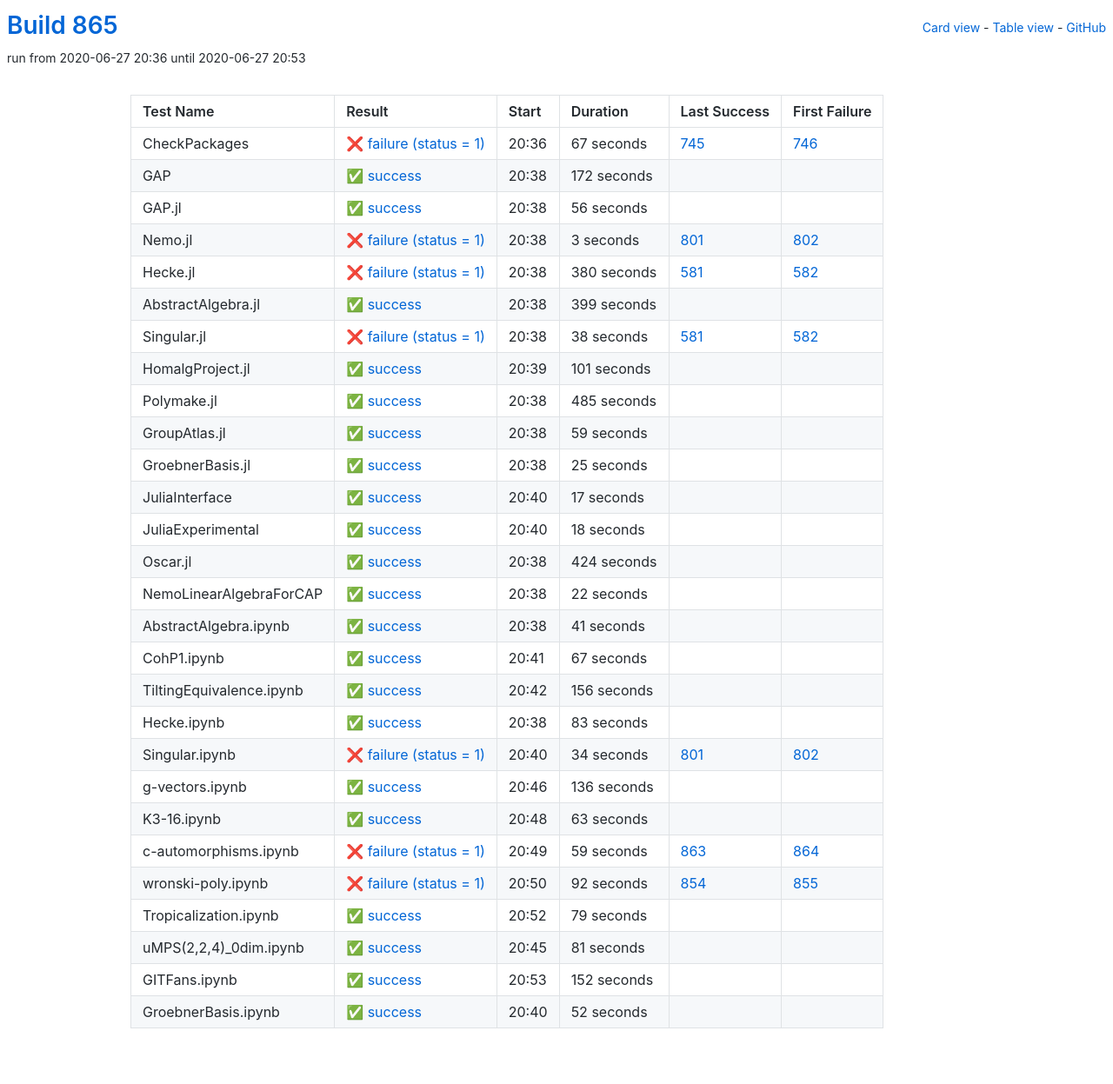
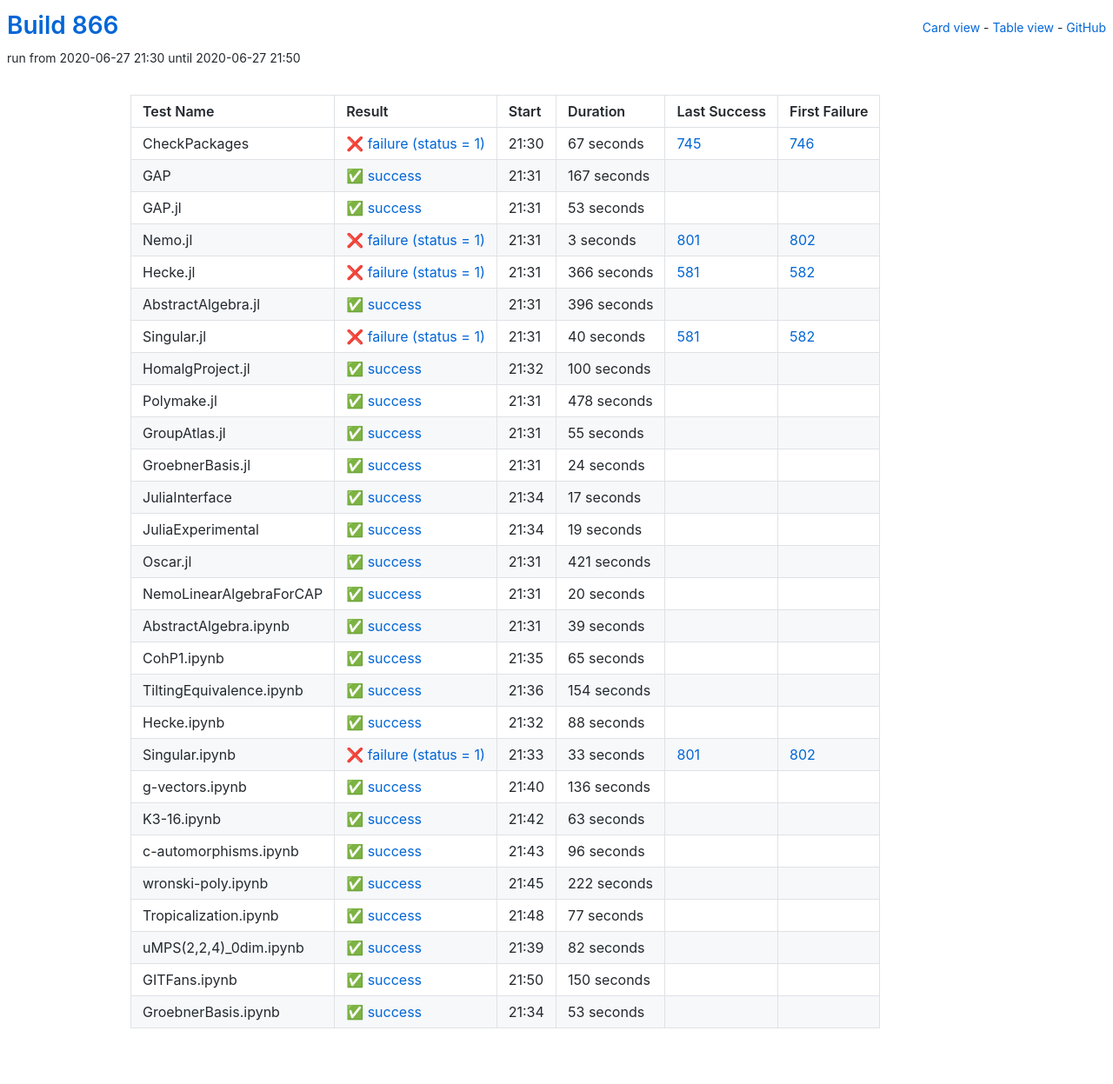
Before and after one commit to oscar-system/oscar-ci-status-1.4, a Jekyll site: the page built from table.html, in a window 1280 px wide. Shown: the whole page at 87% size. Built offline with Jekyll 4.4.1, drawn with Linux system fonts in a browser that asks for light colours.

Commit message:
Build #866

```diff
--- a/_data/ci.yml
+++ b/_data/ci.yml
@@ -1,6 +1,6 @@
 ---
-build: 865
-build_url: https://oscarci.mathematik.uni-kl.de/job/oscar-julia-1.4/865/
+build: 866
+build_url: https://oscarci.mathematik.uni-kl.de/job/oscar-julia-1.4/866/
 job: oscar-julia-1.4
 organization: oscar-system
 repo: oscar-ci-status-1.4
@@ -8,8 +8,8 @@ repourl: https://github.com/oscar-system/oscar-ci-status-1.4
 tests:
 - name: CheckPackages
   id: checkpackages
-  log: https://oscarci.mathematik.uni-kl.de/job/oscar-julia-1.4/865/artifact/logs/build-865/CheckPackages.log
-  start: 2020-06-27 20:36
+  log: https://oscarci.mathematik.uni-kl.de/job/oscar-julia-1.4/866/artifact/logs/build-866/CheckPackages.log
+  start: 2020-06-27 21:30
   success: false
   exitcode: 1
   status: failure
@@ -20,32 +20,32 @@ tests:
   first_failure_url: https://oscarci.mathematik.uni-kl.de/job/oscar-julia-1.4/746/
 - name: GAP
   id: gap
-  log: https://oscarci.mathematik.uni-kl.de/job/oscar-julia-1.4/865/artifact/logs/build-865/GAP.log
-  start: 2020-06-27 20:38
+  log: https://oscarci.mathematik.uni-kl.de/job/oscar-julia-1.4/866/artifact/logs/build-866/GAP.log
+  start: 2020-06-27 21:31
   success: true
   exitcode: 0
   status: success
-  duration: 172
+  duration: 167
   last_success: false
   last_success_url:
   first_failure: false
   first_failure_url:
 - name: GAP.jl
   id: gap-jl
-  log: https://oscarci.mathematik.uni-kl.de/job/oscar-julia-1.4/865/artifact/logs/build-865/GAP.jl.log
-  start: 2020-06-27 20:38
+  log: https://oscarci.mathematik.uni-kl.de/job/oscar-julia-1.4/866/artifact/logs/build-866/GAP.jl.log
+  start: 2020-06-27 21:31
   success: true
   exitcode: 0
   status: success
-  duration: 56
+  duration: 53
   last_success: false
   last_success_url:
   first_failure: false
   first_failure_url:
 - name: Nemo.jl
   id: nemo-jl
-  log: https://oscarci.mathematik.uni-kl.de/job/oscar-julia-1.4/865/artifact/logs/build-865/Nemo.jl.log
-  start: 2020-06-27 20:38
+  log: https://oscarci.mathematik.uni-kl.de/job/oscar-julia-1.4/866/artifact/logs/build-866/Nemo.jl.log
+  start: 2020-06-27 21:31
   success: false
   exitcode: 1
   status: failure
@@ -56,92 +56,92 @@ tests:
   first_failure_url: https://oscarci.mathematik.uni-kl.de/job/oscar-julia-1.4/802/
 - name: Hecke.jl
   id: hecke-jl
-  log: https://oscarci.mathematik.uni-kl.de/job/oscar-julia-1.4/865/artifact/logs/build-865/Hecke.jl.log
-  start: 2020-06-27 20:38
+  log: https://oscarci.mathematik.uni-kl.de/job/oscar-julia-1.4/866/artifact/logs/build-866/Hecke.jl.log
+  start: 2020-06-27 21:31
   success: false
   exitcode: 1
   status: failure
-  duration: 380
+  duration: 366
   last_success: 581
   last_success_url: https://oscarci.mathematik.uni-kl.de/job/oscar-julia-1.4/581/
   first_failure: 582
   first_failure_url: https://oscarci.mathematik.uni-kl.de/job/oscar-julia-1.4/582/
 - name: AbstractAlgebra.jl
   id: abstractalgebra-jl
-  log: https://oscarci.mathematik.uni-kl.de/job/oscar-julia-1.4/865/artifact/logs/build-865/AbstractAlgebra.jl.log
-  start: 2020-06-27 20:38
+  log: https://oscarci.mathematik.uni-kl.de/job/oscar-julia-1.4/866/artifact/logs/build-866/AbstractAlgebra.jl.log
+  start: 2020-06-27 21:31
   success: true
   exitcode: 0
   status: success
-  duration: 399
+  duration: 396
   last_success: false
   last_success_url:
   first_failure: false
   first_failure_url:
 - name: Singular.jl
   id: singular-jl
-  log: https://oscarci.mathematik.uni-kl.de/job/oscar-julia-1.4/865/artifact/logs/build-865/Singular.jl.log
-  start: 2020-06-27 20:38
+  log: https://oscarci.mathematik.uni-kl.de/job/oscar-julia-1.4/866/artifact/logs/build-866/Singular.jl.log
+  start: 2020-06-27 21:31
   success: false
   exitcode: 1
   status: failure
-  duration: 38
+  duration: 40
   last_success: 581
   last_success_url: https://oscarci.mathematik.uni-kl.de/job/oscar-julia-1.4/581/
   first_failure: 582
   first_failure_url: https://oscarci.mathematik.uni-kl.de/job/oscar-julia-1.4/582/
 - name: HomalgProject.jl
   id: homalgproject-jl
-  log: https://oscarci.mathematik.uni-kl.de/job/oscar-julia-1.4/865/artifact/logs/build-865/HomalgProject.jl.log
-  start: 2020-06-27 20:39
+  log: https://oscarci.mathematik.uni-kl.de/job/oscar-julia-1.4/866/artifact/logs/build-866/HomalgProject.jl.log
+  start: 2020-06-27 21:32
   success: true
   exitcode: 0
   status: success
-  duration: 101
+  duration: 100
   last_success: false
   last_success_url:
   first_failure: false
   first_failure_url:
 - name: Polymake.jl
   id: polymake-jl
-  log: https://oscarci.mathematik.uni-kl.de/job/oscar-julia-1.4/865/artifact/logs/build-865/Polymake.jl.log
-  start: 2020-06-27 20:38
+  log: https://oscarci.mathematik.uni-kl.de/job/oscar-julia-1.4/866/artifact/logs/build-866/Polymake.jl.log
+  start: 2020-06-27 21:31
   success: true
   exitcode: 0
   status: success
-  duration: 485
+  duration: 478
   last_success: false
   last_success_url:
   first_failure: false
   first_failure_url:
 - name: GroupAtlas.jl
   id: groupatlas-jl
-  log: https://oscarci.mathematik.uni-kl.de/job/oscar-julia-1.4/865/artifact/logs/build-865/GroupAtlas.jl.log
-  start: 2020-06-27 20:38
+  log: https://oscarci.mathematik.uni-kl.de/job/oscar-julia-1.4/866/artifact/logs/build-866/GroupAtlas.jl.log
+  start: 2020-06-27 21:31
   success: true
   exitcode: 0
   status: success
-  duration: 59
+  duration: 55
   last_success: false
   last_success_url:
   first_failure: false
   first_failure_url:
 - name: GroebnerBasis.jl
   id: groebnerbasis-jl
-  log: https://oscarci.mathematik.uni-kl.de/job/oscar-julia-1.4/865/artifact/logs/build-865/GroebnerBasis.jl.log
-  start: 2020-06-27 20:38
+  log: https://oscarci.mathematik.uni-kl.de/job/oscar-julia-1.4/866/artifact/logs/build-866/GroebnerBasis.jl.log
+  start: 2020-06-27 21:31
   success: true
   exitcode: 0
   status: success
-  duration: 25
+  duration: 24
   last_success: false
   last_success_url:
   first_failure: false
   first_failure_url:
 - name: JuliaInterface
   id: juliainterface
-  log: https://oscarci.mathematik.uni-kl.de/job/oscar-julia-1.4/865/artifact/logs/build-865/JuliaInterface.log
-  start: 2020-06-27 20:40
+  log: https://oscarci.mathematik.uni-kl.de/job/oscar-julia-1.4/866/artifact/logs/build-866/JuliaInterface.log
+  start: 2020-06-27 21:34
   success: true
   exitcode: 0
   status: success
@@ -152,104 +152,104 @@ tests:
   first_failure_url:
 - name: JuliaExperimental
   id: juliaexperimental
-  log: https://oscarci.mathematik.uni-kl.de/job/oscar-julia-1.4/865/artifact/logs/build-865/JuliaExperimental.log
-  start: 2020-06-27 20:40
+  log: https://oscarci.mathematik.uni-kl.de/job/oscar-julia-1.4/866/artifact/logs/build-866/JuliaExperimental.log
+  start: 2020-06-27 21:34
   success: true
   exitcode: 0
   status: success
-  duration: 18
+  duration: 19
   last_success: false
   last_success_url:
   first_failure: false
   first_failure_url:
 - name: Oscar.jl
   id: oscar-jl
-  log: https://oscarci.mathematik.uni-kl.de/job/oscar-julia-1.4/865/artifact/logs/build-865/Oscar.jl.log
-  start: 2020-06-27 20:38
+  log: https://oscarci.mathematik.uni-kl.de/job/oscar-julia-1.4/866/artifact/logs/build-866/Oscar.jl.log
+  start: 2020-06-27 21:31
   success: true
   exitcode: 0
   status: success
-  duration: 424
+  duration: 421
   last_success: false
   last_success_url:
   first_failure: false
   first_failure_url:
 - name: NemoLinearAlgebraForCAP
   id: nemolinearalgebraforcap
-  log: https://oscarci.mathematik.uni-kl.de/job/oscar-julia-1.4/865/artifact/logs/build-865/NemoLinearAlgebraForCAP.log
-  start: 2020-06-27 20:38
+  log: https://oscarci.mathematik.uni-kl.de/job/oscar-julia-1.4/866/artifact/logs/build-866/NemoLinearAlgebraForCAP.log
+  start: 2020-06-27 21:31
   success: true
   exitcode: 0
   status: success
-  duration: 22
+  duration: 20
   last_success: false
   last_success_url:
   first_failure: false
   first_failure_url:
 - name: AbstractAlgebra.ipynb
   id: abstractalgebra-ipynb
-  log: https://oscarci.mathematik.uni-kl.de/job/oscar-julia-1.4/865/artifact/logs/build-865/AbstractAlgebra.ipynb.log
-  start: 2020-06-27 20:38
+  log: https://oscarci.mathematik.uni-kl.de/job/oscar-julia-1.4/866/artifact/logs/build-866/AbstractAlgebra.ipynb.log
+  start: 2020-06-27 21:31
   success: true
   exitcode: 0
   status: success
-  duration: 41
+  duration: 39
   last_success: false
   last_success_url:
   first_failure: false
   first_failure_url:
 - name: CohP1.ipynb
   id: cohp1-ipynb
-  log: https://oscarci.mathematik.uni-kl.de/job/oscar-julia-1.4/865/artifact/logs/build-865/CohP1.ipynb.log
-  start: 2020-06-27 20:41
+  log: https://oscarci.mathematik.uni-kl.de/job/oscar-julia-1.4/866/artifact/logs/build-866/CohP1.ipynb.log
+  start: 2020-06-27 21:35
   success: true
   exitcode: 0
   status: success
-  duration: 67
+  duration: 65
   last_success: false
   last_success_url:
   first_failure: false
   first_failure_url:
 - name: TiltingEquivalence.ipynb
   id: tiltingequivalence-ipynb
-  log: https://oscarci.mathematik.uni-kl.de/job/oscar-julia-1.4/865/artifact/logs/build-865/TiltingEquivalence.ipynb.log
-  start: 2020-06-27 20:42
+  log: https://oscarci.mathematik.uni-kl.de/job/oscar-julia-1.4/866/artifact/logs/build-866/TiltingEquivalence.ipynb.log
+  start: 2020-06-27 21:36
   success: true
   exitcode: 0
   status: success
-  duration: 156
+  duration: 154
   last_success: false
   last_success_url:
   first_failure: false
   first_failure_url:
 - name: Hecke.ipynb
   id: hecke-ipynb
-  log: https://oscarci.mathematik.uni-kl.de/job/oscar-julia-1.4/865/artifact/logs/build-865/Hecke.ipynb.log
-  start: 2020-06-27 20:38
+  log: https://oscarci.mathematik.uni-kl.de/job/oscar-julia-1.4/866/artifact/logs/build-866/Hecke.ipynb.log
+  start: 2020-06-27 21:32
   success: true
   exitcode: 0
   status: success
-  duration: 83
+  duration: 88
   last_success: false
   last_success_url:
   first_failure: false
   first_failure_url:
 - name: Singular.ipynb
   id: singular-ipynb
-  log: https://oscarci.mathematik.uni-kl.de/job/oscar-julia-1.4/865/artifact/logs/build-865/Singular.ipynb.log
-  start: 2020-06-27 20:40
+  log: https://oscarci.mathematik.uni-kl.de/job/oscar-julia-1.4/866/artifact/logs/build-866/Singular.ipynb.log
+  start: 2020-06-27 21:33
   success: false
   exitcode: 1
   status: failure
-  duration: 34
+  duration: 33
   last_success: 801
   last_success_url: https://oscarci.mathematik.uni-kl.de/job/oscar-julia-1.4/801/
   first_failure: 802
   first_failure_url: https://oscarci.mathematik.uni-kl.de/job/oscar-julia-1.4/802/
 - name: g-vectors.ipynb
   id: g-vectors-ipynb
-  log: https://oscarci.mathematik.uni-kl.de/job/oscar-julia-1.4/865/artifact/logs/build-865/g-vectors.ipynb.log
-  start: 2020-06-27 20:46
+  log: https://oscarci.mathematik.uni-kl.de/job/oscar-julia-1.4/866/artifact/logs/build-866/g-vectors.ipynb.log
+  start: 2020-06-27 21:40
   success: true
   exitcode: 0
   status: success
@@ -260,8 +260,8 @@ tests:
   first_failure_url:
 - name: K3-16.ipynb
   id: k3-16-ipynb
-  log: https://oscarci.mathematik.uni-kl.de/job/oscar-julia-1.4/865/artifact/logs/build-865/K3-16.ipynb.log
-  start: 2020-06-27 20:48
+  log: https://oscarci.mathematik.uni-kl.de/job/oscar-julia-1.4/866/artifact/logs/build-866/K3-16.ipynb.log
+  start: 2020-06-27 21:42
   success: true
   exitcode: 0
   status: success
@@ -272,72 +272,72 @@ tests:
   first_failure_url:
 - name: c-automorphisms.ipynb
   id: c-automorphisms-ipynb
-  log: https://oscarci.mathematik.uni-kl.de/job/oscar-julia-1.4/865/artifact/logs/build-865/c-automorphisms.ipynb.log
-  start: 2020-06-27 20:49
-  success: false
-  exitcode: 1
-  status: failure
-  duration: 59
-  last_success: 863
-  last_success_url: https://oscarci.mathematik.uni-kl.de/job/oscar-julia-1.4/863/
-  first_failure: 864
-  first_failure_url: https://oscarci.mathematik.uni-kl.de/job/oscar-julia-1.4/864/
-- name: wronski-poly.ipynb
-  id: wronski-poly-ipynb
-  log: https://oscarci.mathematik.uni-kl.de/job/oscar-julia-1.4/865/artifact/logs/build-865/wronski-poly.ipynb.log
-  start: 2020-06-27 20:50
-  success: false
-  exitcode: 1
-  status: failure
-  duration: 92
-  last_success: 854
-  last_success_url: https://oscarci.mathematik.uni-kl.de/job/oscar-julia-1.4/854/
-  first_failure: 855
-  first_failure_url: https://oscarci.mathematik.uni-kl.de/job/oscar-julia-1.4/855/
-- name: Tropicalization.ipynb
-  id: tropicalization-ipynb
-  log: https://oscarci.mathematik.uni-kl.de/job/oscar-julia-1.4/865/artifact/logs/build-865/Tropicalization.ipynb.log
-  start: 2020-06-27 20:52
+  log: https://oscarci.mathematik.uni-kl.de/job/oscar-julia-1.4/866/artifact/logs/build-866/c-automorphisms.ipynb.log
+  start: 2020-06-27 21:43
   success: true
   exitcode: 0
   status: success
-  duration: 79
+  duration: 96
+  last_success: false
+  last_success_url:
+  first_failure: false
+  first_failure_url:
+- name: wronski-poly.ipynb
+  id: wronski-poly-ipynb
+  log: https://oscarci.mathematik.uni-kl.de/job/oscar-julia-1.4/866/artifact/logs/build-866/wronski-poly.ipynb.log
+  start: 2020-06-27 21:45
+  success: true
+  exitcode: 0
+  status: success
+  duration: 222
+  last_success: false
+  last_success_url:
+  first_failure: false
+  first_failure_url:
+- name: Tropicalization.ipynb
+  id: tropicalization-ipynb
+  log: https://oscarci.mathematik.uni-kl.de/job/oscar-julia-1.4/866/artifact/logs/build-866/Tropicalization.ipynb.log
+  start: 2020-06-27 21:48
+  success: true
+  exitcode: 0
+  status: success
+  duration: 77
   last_success: false
   last_success_url:
   first_failure: false
   first_failure_url:
 - name: uMPS(2,2,4)_0dim.ipynb
   id: umps-2-2-4-0dim-ipynb
-  log: https://oscarci.mathematik.uni-kl.de/job/oscar-julia-1.4/865/artifact/logs/build-865/uMPS-2-2-4-_0dim.ipynb.log
-  start: 2020-06-27 20:45
+  log: https://oscarci.mathematik.uni-kl.de/job/oscar-julia-1.4/866/artifact/logs/build-866/uMPS-2-2-4-_0dim.ipynb.log
+  start: 2020-06-27 21:39
   success: true
   exitcode: 0
   status: success
-  duration: 81
+  duration: 82
   last_success: false
   last_success_url:
   first_failure: false
   first_failure_url:
 - name: GITFans.ipynb
   id: gitfans-ipynb
-  log: https://oscarci.mathematik.uni-kl.de/job/oscar-julia-1.4/865/artifact/logs/build-865/GITFans.ipynb.log
-  start: 2020-06-27 20:53
+  log: https://oscarci.mathematik.uni-kl.de/job/oscar-julia-1.4/866/artifact/logs/build-866/GITFans.ipynb.log
+  start: 2020-06-27 21:50
   success: true
   exitcode: 0
   status: success
-  duration: 152
+  duration: 150
   last_success: false
   last_success_url:
   first_failure: false
   first_failure_url:
 - name: GroebnerBasis.ipynb
   id: groebnerbasis-ipynb
-  log: https://oscarci.mathematik.uni-kl.de/job/oscar-julia-1.4/865/artifact/logs/build-865/GroebnerBasis.ipynb.log
-  start: 2020-06-27 20:40
+  log: https://oscarci.mathematik.uni-kl.de/job/oscar-julia-1.4/866/artifact/logs/build-866/GroebnerBasis.ipynb.log
+  start: 2020-06-27 21:34
   success: true
   exitcode: 0
   status: success
-  duration: 52
+  duration: 53
   last_success: false
   last_success_url:
   first_failure: false
```
Also changed, not shown: README.md.
